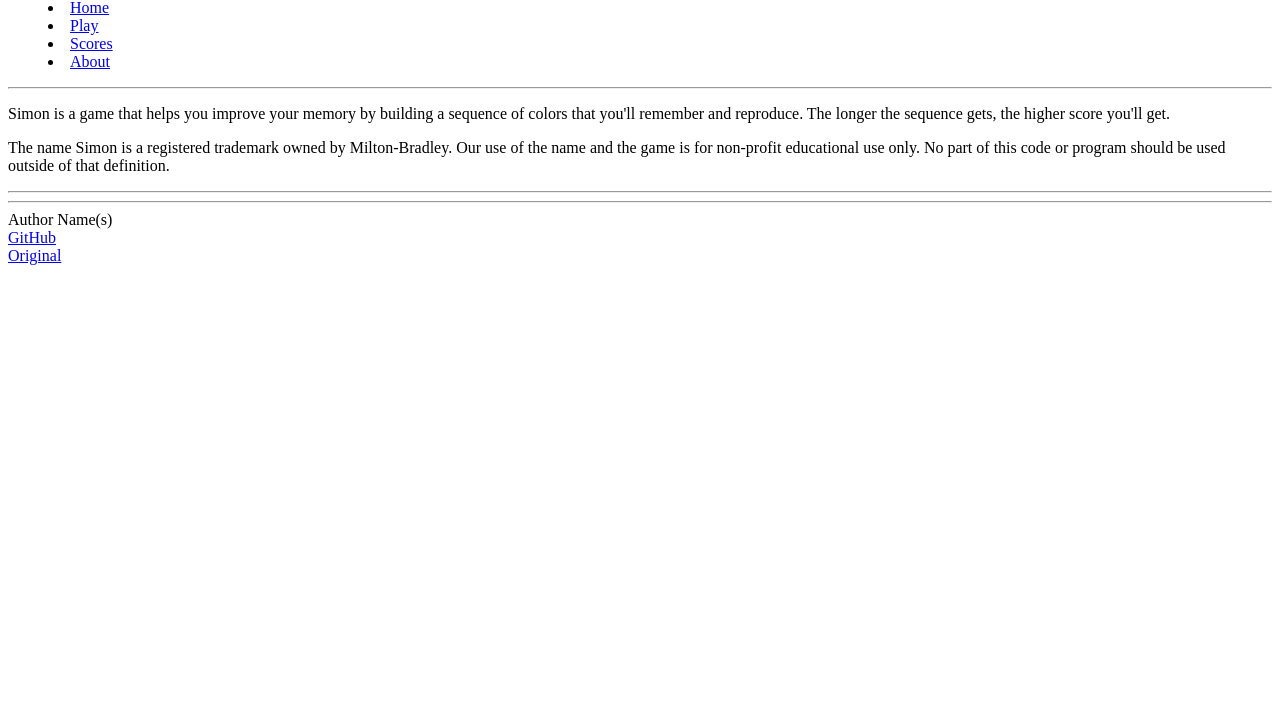
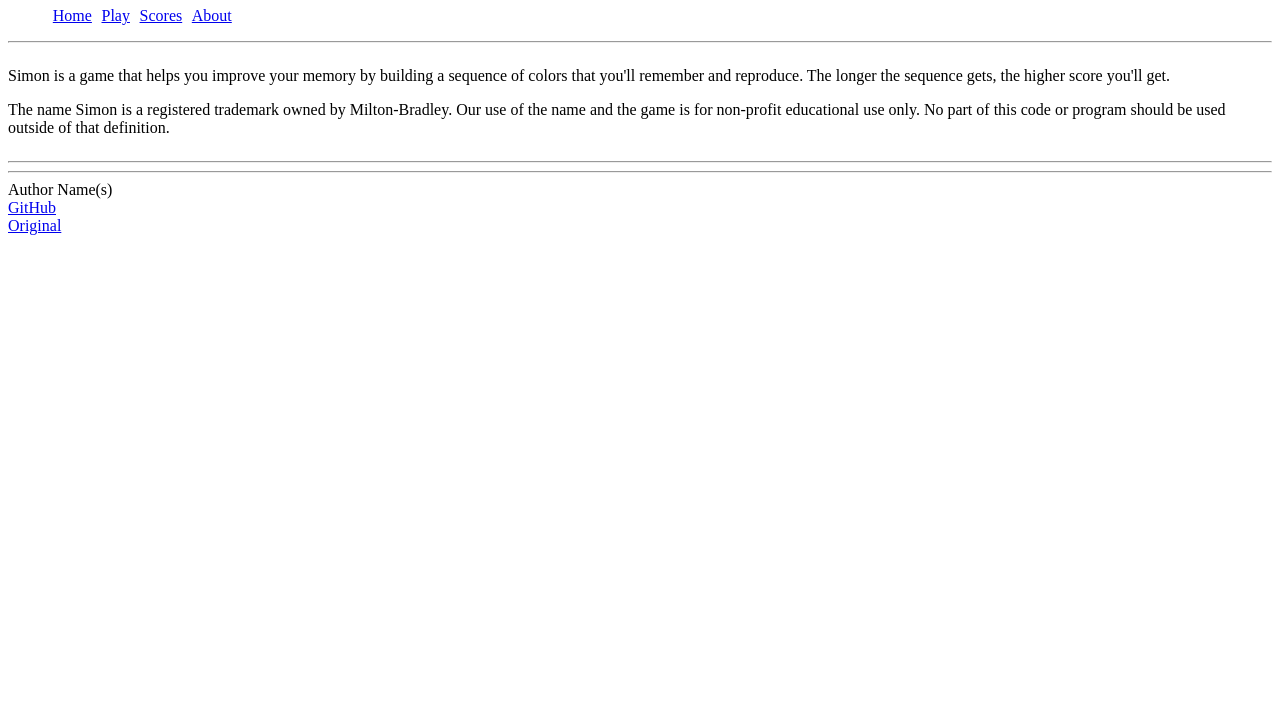
Before and after one commit to ccchase7/startup, a plain HTML site: page my_simon/about.html in a window 1280 px wide. Shown: the part 93-800 px from the top of the page. Drawn offline with Linux system fonts and the light colour scheme.

Commit message:
make css sheet, redo menus

```diff
--- a/my_simon/about.html
+++ b/my_simon/about.html
@@ -7,17 +7,21 @@
     <title>About</title>
     <link rel="icon" href="simon_icon.ico" />
     <link rel="shortcut icon" href="simonicon.ico" />
+
+    <!--Tells it where to look for the CSS-->
+    <link rel="stylesheet" href="main.css" />
+
   </head>
   <body>
     <header>
         <h1>MySimon<sup><span>Knockoff of Simon<sup>&reg</sup></span></h1>
 
-      <nav>
-        <menu>
-          <li><a href="index.html">Home</a></li>
-          <li><a href="play.html">Play</a></li>
-          <li><a href="scores.html">Scores</a></li>
-          <li><a href="about.html">About</a></li>
+      <nav class="navbar fixed-top navbar-dark">
+        <menu class="navbar-nav">
+          <li class="nav-item"><a class="nav-link" href="index.html">Home</a></li>
+          <li class="nav-item"><a class="nav-link" href="play.html">Play</a></li>
+          <li class="nav-item"><a class="nav-link" href="scores.html">Scores</a></li>
+          <li class="nav-item"><a class="nav-link active" href="about.html">About</a></li>
         </menu>
       </nav>
 
--- /dev/null
+++ b/my_simon/main.css
@@ -0,0 +1,20 @@
+body {
+    display: flex;
+    flex-direction: column;
+    min-width: 375px;
+}
+
+header {
+    flex: 0 80px;
+}
+
+menu {
+    flex: 1;
+    display: flex;
+    flex-direction: row !important;
+    list-style: none;
+}
+
+menu .nav-item {
+    padding: 0 0.3em;
+}
```
Also changed, not shown: my_simon/index.html (+11 -9 lines), my_simon/play.html (+10 -7 lines), my_simon/scores.html (+10 -6 lines).
